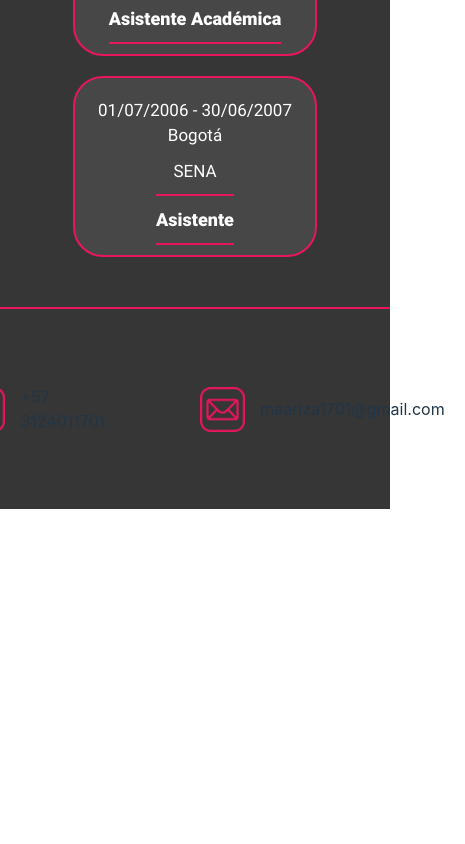
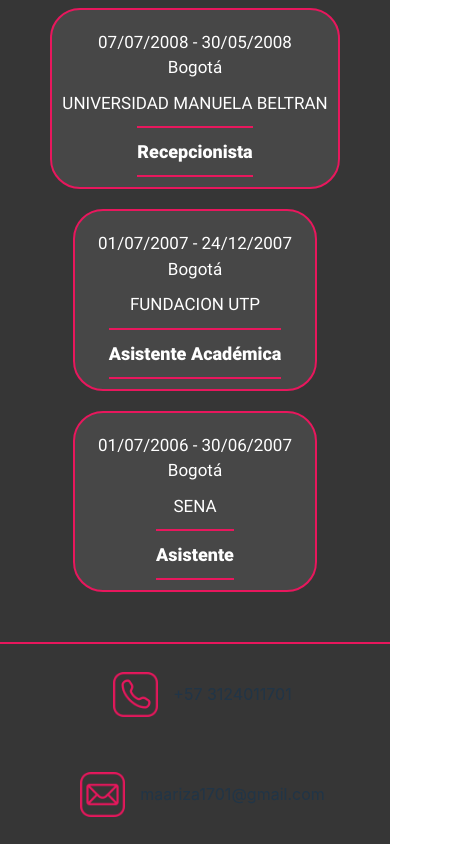
Before and after one commit to AndresAriza27/PortfolioMabelAriza, a React (Vite) app: page / in a window 390 px wide. Shown: the part 6824-7668 px from the top of the page, 465 px wide, since content can reach past the window. Before the commit the page ends 7333 px from the top, so only its background shows below. Built offline with nearby package versions, Linux system fonts and the light colour scheme.

Commit message:
Mobile version

```diff
--- a/src/components/Studies.jsx
+++ b/src/components/Studies.jsx
@@ -54,7 +54,7 @@
             </div>
             <h3>Estudios Complementarios</h3>
             <div className="estudios">
-                <div className="estudio">
+                <div className="estudio" id='estone'>
                     <div className="FechaLugar">
                         <div className="fecha">12/11/2021</div>
                         <div className="lugar">Bogotá</div>
@@ -69,7 +69,7 @@
                         </a>
                     </div>
                 </div>
-                <div className="estudio">
+                <div className="estudio" id='estwo'>
                     <div className="FechaLugar">
                         <div className="fecha">21/10/2021</div>
                         <div className="lugar">Bogotá</div>
@@ -189,12 +189,12 @@
                         </a>
                     </div>
                 </div>
-                <div className="estudio">
+                <div className="estudio" id='estone'>
                     <div className="FechaLugar">
                         <div className="fecha">06/10/2023</div>
                         <div className="lugar">Bogotá</div>
                     </div>
-                    <div className="TituloInstitucion">
+                    <div className="TituloInstitucion" >
                         <div className="Titulo">Sistemas de información de educación superior, asistencias técnicas y reuniones</div>
                         <div className="Institucion">SNIES</div>
                     </div>
--- a/src/styles/Footer.css
+++ b/src/styles/Footer.css
@@ -42,3 +42,15 @@
 
     width: 45px;
 }
+@media (max-width: 768px) {
+    .footer {
+        overflow: hidden;
+        width: 100%;
+        flex-wrap: wrap;
+    }
+    .contact {
+        width: 100%;
+        margin: 0;
+        padding: 0;
+    }
+}
--- a/src/styles/Jobs.css
+++ b/src/styles/Jobs.css
@@ -92,6 +92,9 @@
     padding: 15px;
 }
 @media (max-width: 768px) {
+    .Jobs {
+        overflow: hidden;
+    }
     .jobsCont {
         width: 100%;
     }
--- a/src/styles/Studies.css
+++ b/src/styles/Studies.css
@@ -98,6 +98,12 @@
 }
 
 @media (max-width: 768px) {
+    #estone {
+        height: 225px;
+    }
+    #estwo {
+        height: 275px;
+    }
     .estudio {
         justify-content: center;
         height: 130px;
@@ -116,4 +122,5 @@
     .Institucion {
         padding: 5px 0;
     }
+
 }
```
